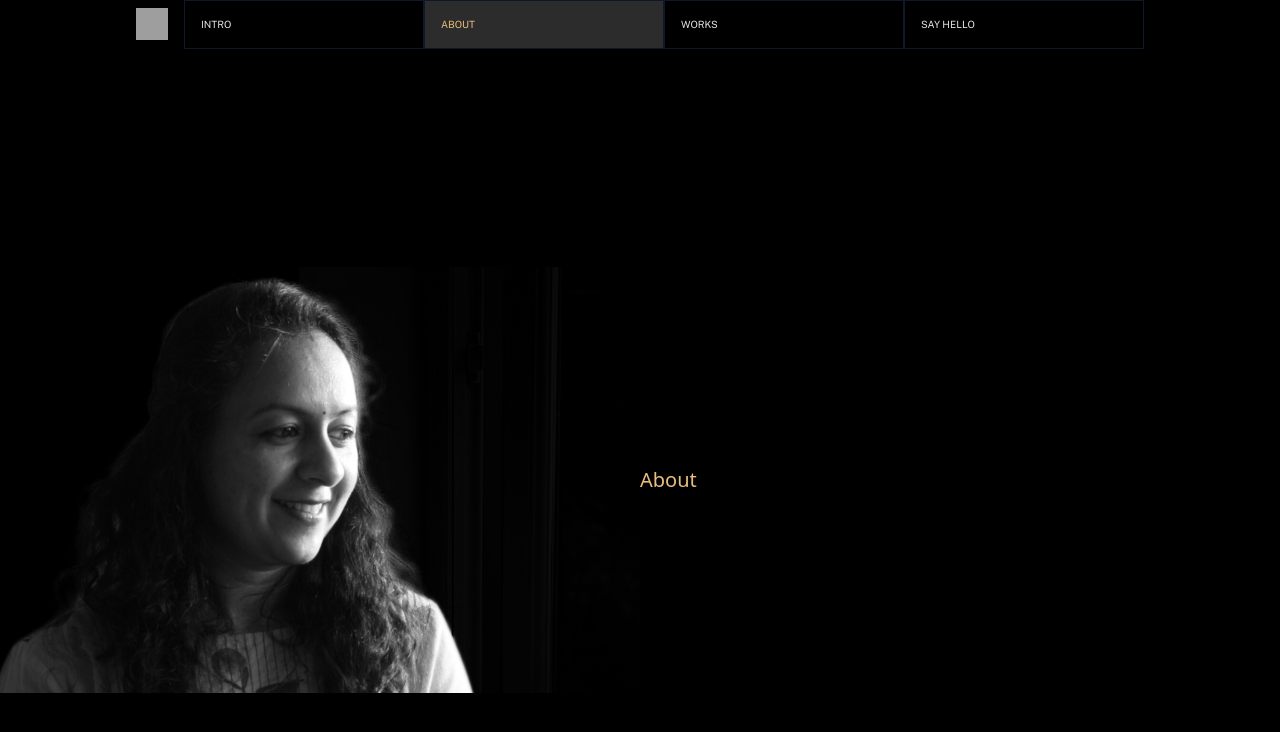
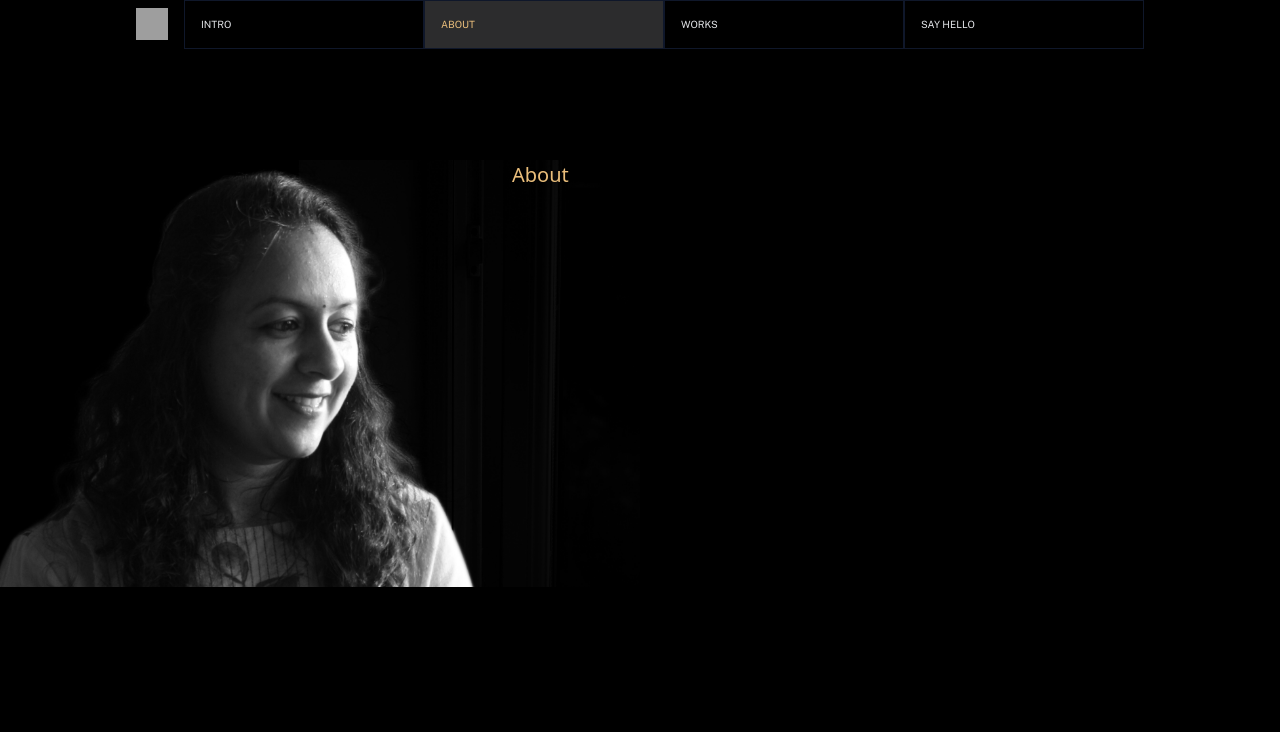
Before and after one commit to sanjana-1604/SanjanaSethiya, a React (Vite) app: page /about in a window 1280 px wide. Shown: the top 732 px of the page. Built offline with nearby package versions, Linux system fonts and the light colour scheme; grey boxes are pictures that could not be loaded.

Commit message:
changes in about

```diff
--- a/src/Components/About.jsx
+++ b/src/Components/About.jsx
@@ -3,10 +3,10 @@ import { motion } from "motion/react";
 
 function About() {
   return (
-    <div className="flex items-center justify-start flex-row min-h-screen text-white ">
+    <div className="flex items-start justify-start flex-row min-h-screen text-white ">
       <motion.div
-        initial={{ y: "50vh", x: 0 }}
-        animate={{ y: "10vh", x: 0 }}
+        initial={{ y: "100vh", x: 0 }}
+        animate={{ y: "20vh", x: 0 }}
         transition={{
           stiffness: 50,
           duration: 2.5,
@@ -17,15 +17,15 @@ function About() {
         <img src="./public/sanjana.jpg" />
       </motion.div>
       <motion.div
-       initial={{ y: "50vh", x: 0 }}
-       animate={{ y: "10vh", x: 0 }}
+       initial={{ y: "100vh", x: "-10vw",  }}
+       animate={{ y: "20vh", x: "-10vw"}}
        transition={{
          stiffness: 50,
-         duration: 2.5,
+         duration: 2.0,
          ease: "easeIn",
          delay:2
        }}
-      className="text-[rgba(234,190,123,1)] text-[20px] font-medium justify-start ">
+      className="text-[rgba(234,190,123,1)] text-[20px] font-medium">
       <h3>About</h3>
 
       </motion.div>
--- a/src/Components/Intro.jsx
+++ b/src/Components/Intro.jsx
@@ -9,8 +9,8 @@ function Intro() {
 <>
 <div className =" flex flex-col w-screen ">
 
-       <motion.h3 initial={{ y: 120, x:700, opacity:0 }}
-       animate={{ y: 120, x:150, opacity: 1 }}
+       <motion.h3 initial={{ y:"20vh", x:"80vw", opacity:0 }}
+       animate={{ y: "20vh", x:"10vw", opacity: 1 }}
        transition={{
          stiffness: 50,
          duration: 1.5,
@@ -18,8 +18,8 @@ function Intro() {
          delay: 0.9,
        }} className=' text-[rgba(234,190,123,1)] text-[20px] font-medium tracking-[0.3rem] '> HELLO WORLD</motion.h3>
 
-       <motion.h1 initial={{ y: 120,x:550, opacity:0}}
-       animate={{ y: 120, x:150, opacity:1 }}
+       <motion.h1 initial={{ y: "20vh",x:"80vw", opacity:0}}
+       animate={{ y: "20vh", x:"10vw", opacity:1 }}
        transition={{
          stiffness: 50,
          duration: 1.5,
```
Also changed, not shown: 1 other file (tests, documents, lock files or other folders).
